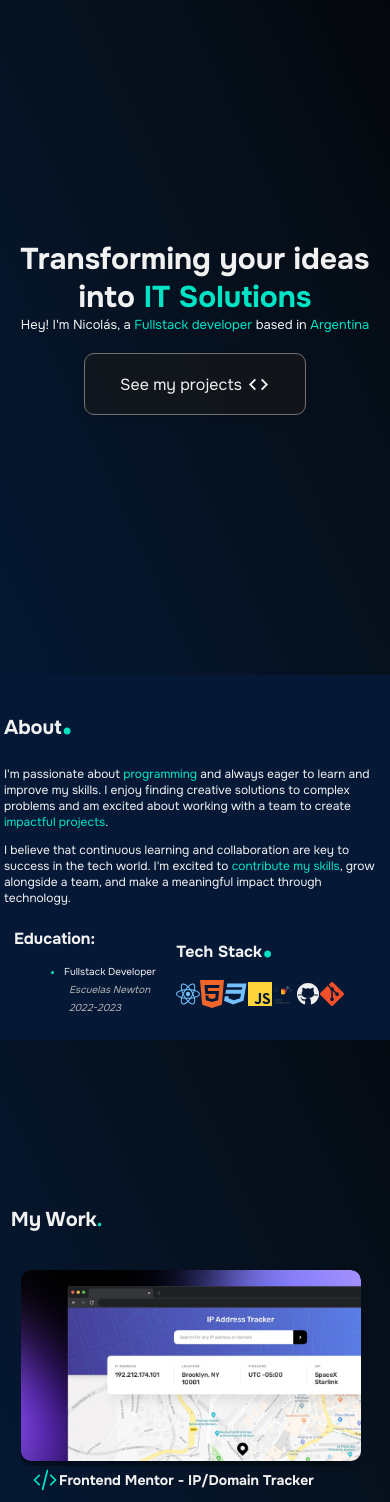
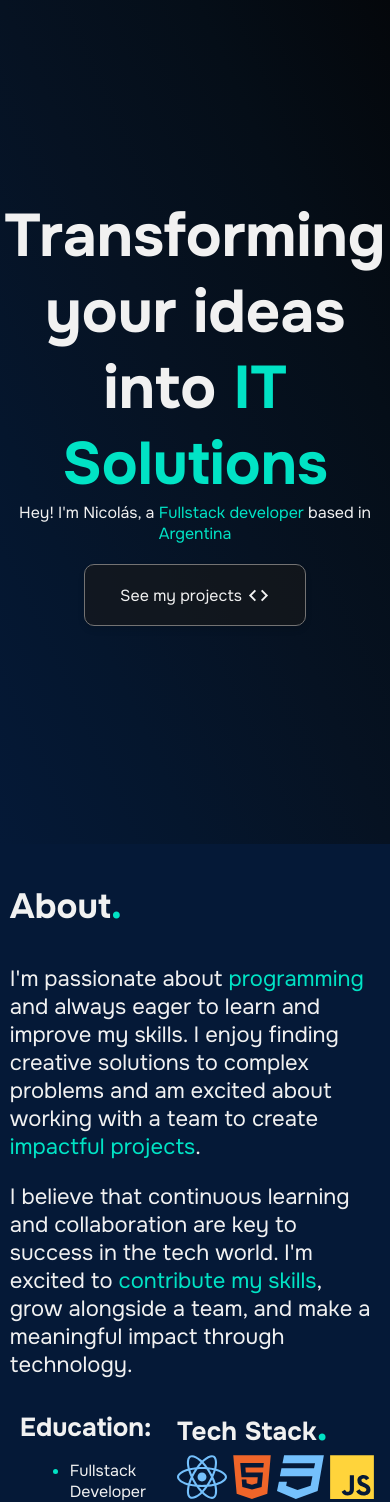
Before and after one commit to Nioqui/Portfolio, a React (Vite) app: page / in a window 390 px wide. Shown: the top 1502 px of the page. Built offline with nearby package versions, Linux system fonts and the light colour scheme.

Commit message:
some media querys

```diff
--- a/src/components/About.jsx
+++ b/src/components/About.jsx
@@ -73,6 +73,7 @@ const AboutSection = styled.div`
   }
 
   @media (max-width:1024px){
+
   .container {
     width: 89%;
   }
@@ -99,31 +100,40 @@ const AboutSection = styled.div`
   @media (max-width:425px){
 
   .container {
+    width: 95%;
+  }
+}
+
+@media (max-width:375px){
+  .container {
     width: 98%;
   }
+
   #about-title {
-    font-size: 20px;
+    font-size: 35px;
   }
   .container .upperside p {
-    font-size: 12px;
+    font-size: 18px;
   }
 
   .container .upperside .text-span{
-    font-size: 12px;
+    font-size: 18px;
   }
 
   #education-title, #tech-title {
-    font-size: 16px;
+    font-size: 20px;
+  }
+
+  .container .belowside .techs svg{
+    width: 30px;
+    height: 30px;
   }
 
   .container .belowside .education ul li{
     font-size: 10px;
   }
+}
 
-  .container .belowside .techs svg{
-    width: 24px;
-  }
-  }
 `
 
 function About() {
--- a/src/components/Hero.jsx
+++ b/src/components/Hero.jsx
@@ -2,7 +2,7 @@ import React from 'react'
 import styled from 'styled-components'
 
 const HeroContent = styled.div`
-    height: 95vh;
+    height: 100vh;
     color: #f1f1f1;
     display: flex;
     align-items: center;
@@ -104,31 +104,57 @@ const HeroContent = styled.div`
 
 
         main div h1{
-        font-size: 50px
+        font-size: 60px
       }
 
         main div p{
         margin: 0;
-        font-size: 17px;
+        font-size: 22px;
       }
     }
 
     @media (max-width:425px){
-      height: 80vh;
 
       main{
         width: 100%;
       }
 
-        main div h1{
-        font-size: 30px;
+      main div h1{
+        font-size: 60px;
       }
 
       main div p{
       margin: 0;
-      font-size: 13px;
+      font-size: 16px;
     }
     }
+
+    @media (max-width:375px){
+      main div h1{
+        font-size: 55px;
+      }
+      main div p{
+      font-size: 15px;
+    }
+
+    .projects{
+      width: 190px;
+    }
+    }
+
+    @media (max-width:320px){
+      main div h1{
+        font-size: 45px;
+      }
+      main div p{
+      font-size: 14px;
+    }
+
+    .projects{
+      width: 185px;
+    }
+    }
+
 `
 
 function Hero() {
```
